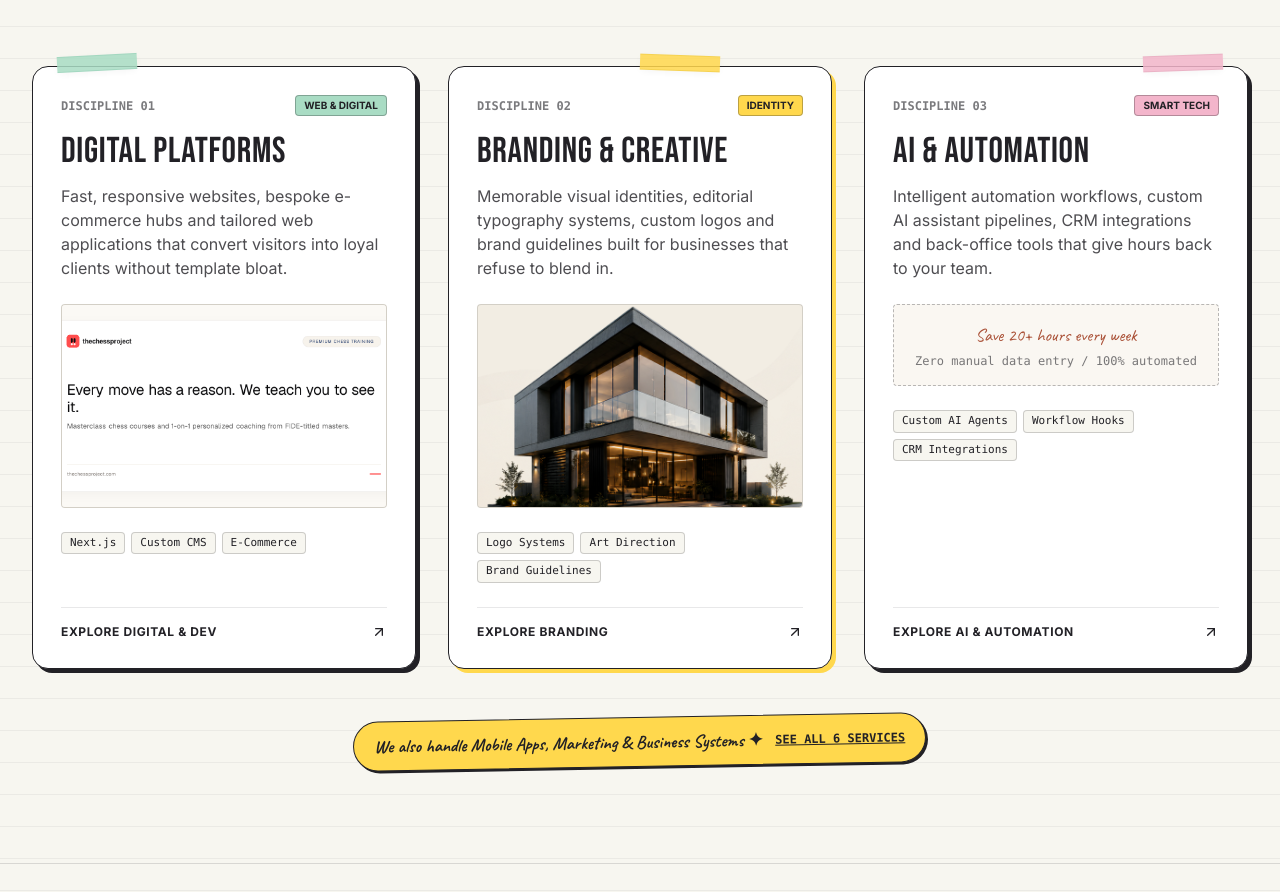
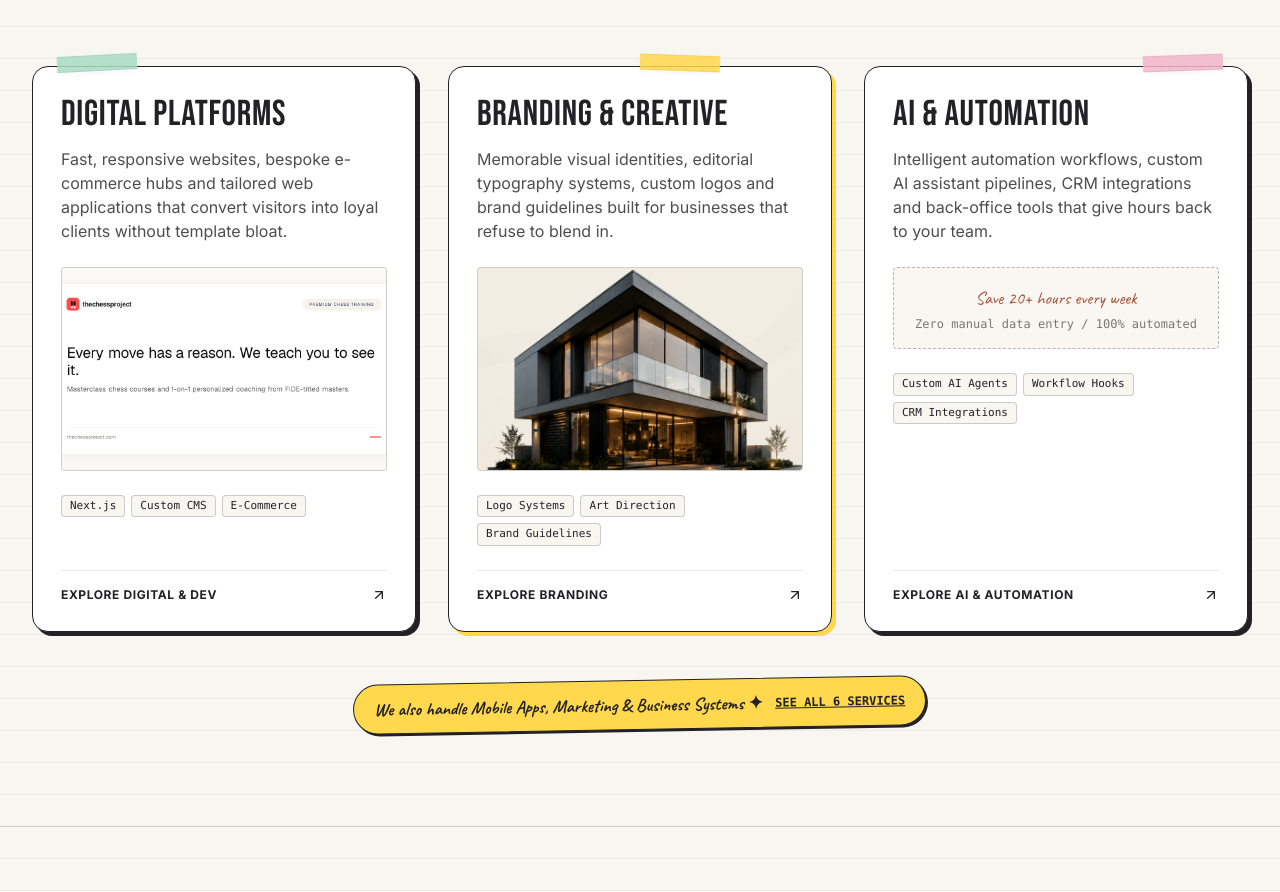
Before and after one commit to Atharva0393/Oddlyyy, a Next.js app: page / in a window 1280 px wide. Shown: the part 965-1857 px from the top of the page. Built offline with nearby package versions, Linux system fonts and the light colour scheme; a web font is replaced by a local one.

Commit message:
Remove discipline numbers and category badges from What We Make cards

```diff
--- a/src/components/sections/notebook/NotebookWhatWeMake.tsx
+++ b/src/components/sections/notebook/NotebookWhatWeMake.tsx
@@ -39,15 +39,6 @@ export const NotebookWhatWeMake: React.FC = () => {
             />
 
             <div>
-              <div className="flex items-center justify-between mb-4">
-                <span className="font-mono text-xs font-bold text-[#222126]/60">
-                  DISCIPLINE 01
-                </span>
-                <span className="px-2 py-0.5 text-[10px] font-bold uppercase rounded bg-[#A9DCC4] border border-[#222126]/30">
-                  Web &amp; Digital
-                </span>
-              </div>
-
               <h3 className="font-display text-3xl sm:text-4xl text-[#222126] uppercase mb-3 leading-tight">
                 DIGITAL PLATFORMS
               </h3>
@@ -100,15 +91,6 @@ export const NotebookWhatWeMake: React.FC = () => {
             />
 
             <div>
-              <div className="flex items-center justify-between mb-4">
-                <span className="font-mono text-xs font-bold text-[#222126]/60">
-                  DISCIPLINE 02
-                </span>
-                <span className="px-2 py-0.5 text-[10px] font-bold uppercase rounded bg-[#FFD84D] border border-[#222126]/30">
-                  Identity
-                </span>
-              </div>
-
               <h3 className="font-display text-3xl sm:text-4xl text-[#222126] uppercase mb-3 leading-tight">
                 BRANDING &amp; CREATIVE
               </h3>
@@ -161,15 +143,6 @@ export const NotebookWhatWeMake: React.FC = () => {
             />
 
             <div>
-              <div className="flex items-center justify-between mb-4">
-                <span className="font-mono text-xs font-bold text-[#222126]/60">
-                  DISCIPLINE 03
-                </span>
-                <span className="px-2 py-0.5 text-[10px] font-bold uppercase rounded bg-[#F3B5CB] border border-[#222126]/30">
-                  Smart Tech
-                </span>
-              </div>
-
               <h3 className="font-display text-3xl sm:text-4xl text-[#222126] uppercase mb-3 leading-tight">
                 AI &amp; AUTOMATION
               </h3>
```
